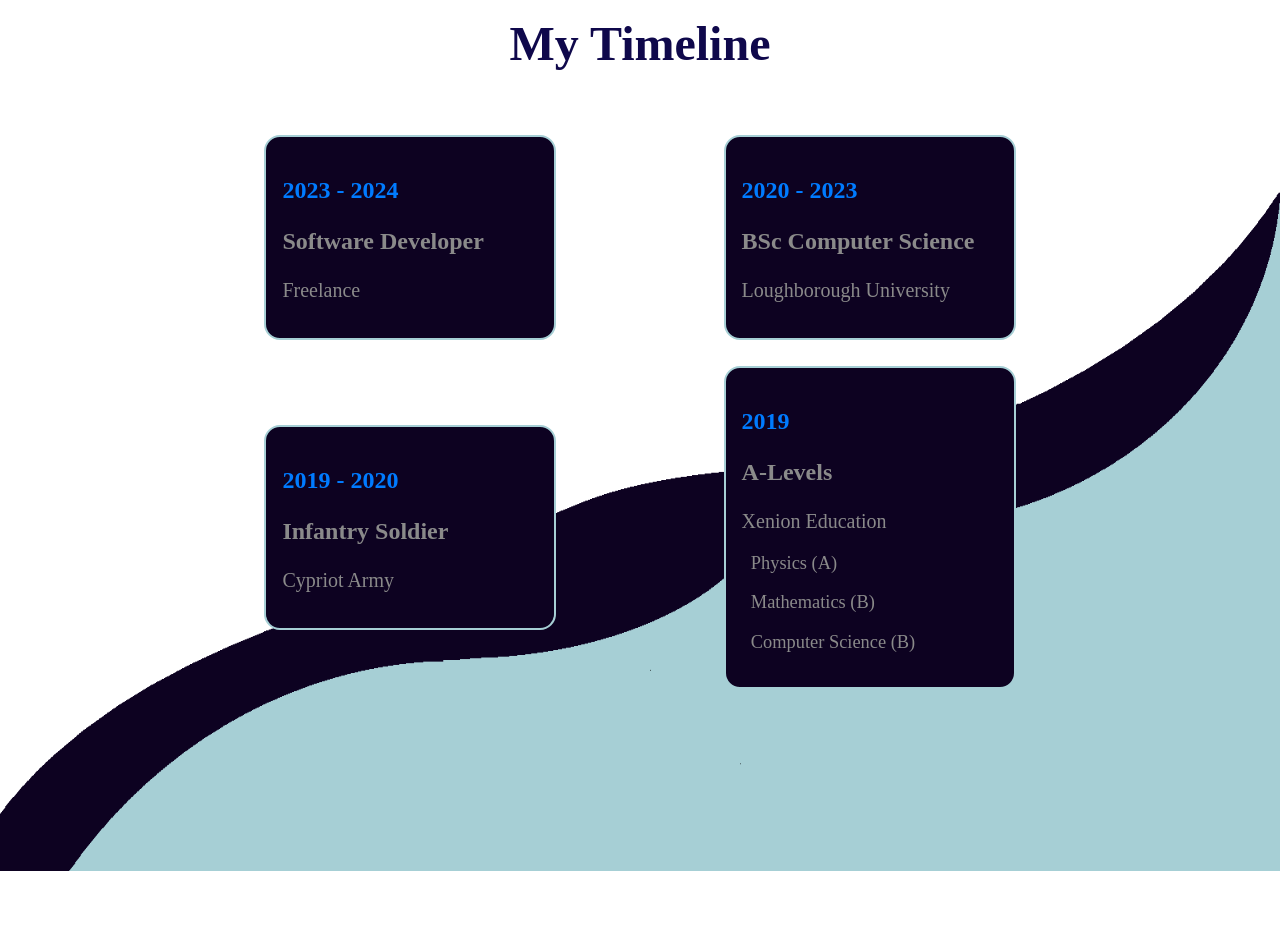
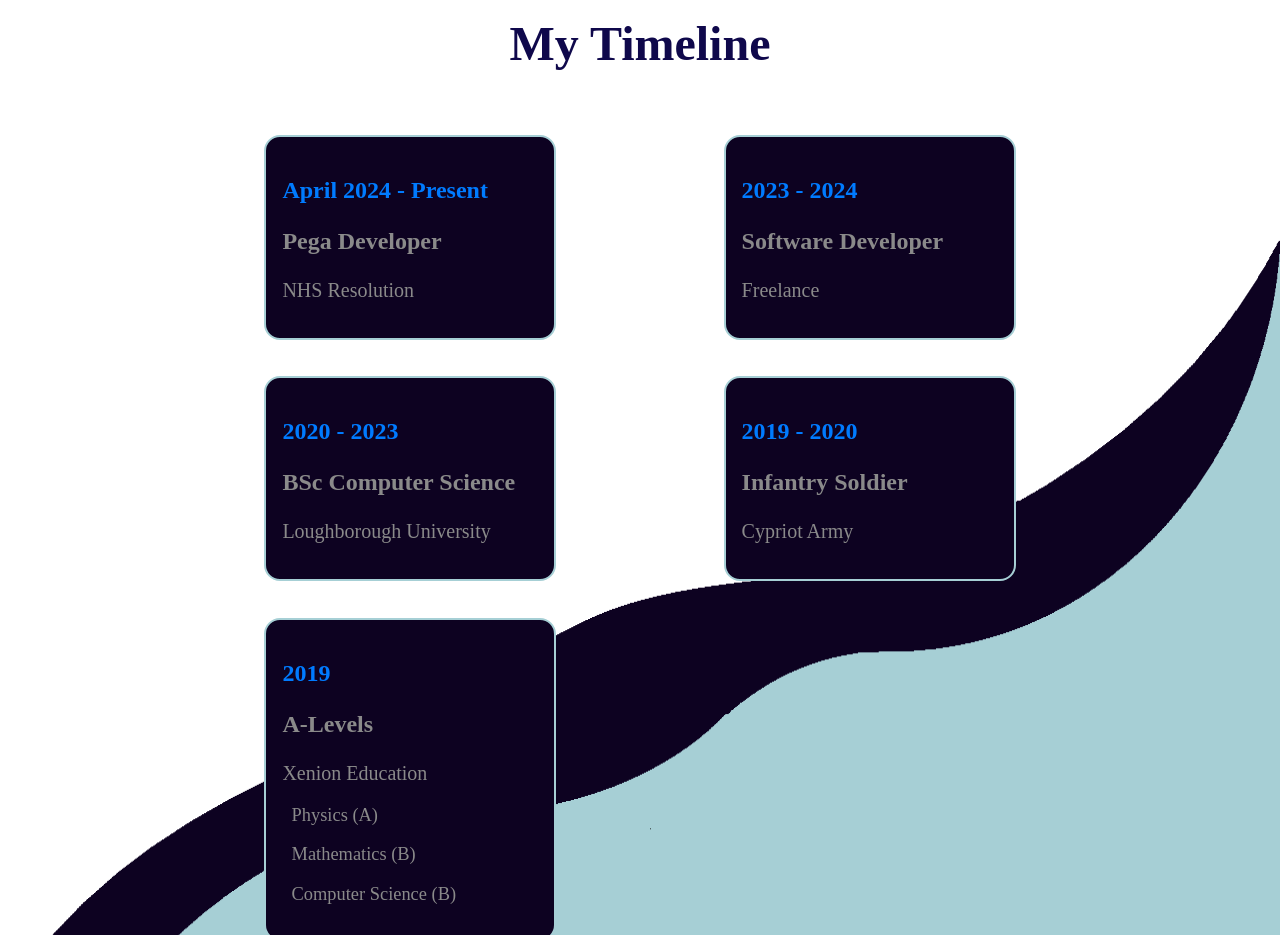
Before and after one commit to marcosvrionides/marcos-vrionides-portfolio, a React (Create React App) app: page / in a window 1280 px wide. Shown: the part 2940-3875 px from the top of the page. Before the commit the page ends 3811 px from the top, so only its background shows below. Built offline with nearby package versions, Linux system fonts and the light colour scheme.

Commit message:
added section to history

```diff
--- a/src/History/History.js
+++ b/src/History/History.js
@@ -6,6 +6,11 @@
 		<div className="history-container" id="history">
 			<div className="history-title">My Timeline</div>
 			<div className="history-items-container">
+				<div className="history-item">
+					<p className="history-year">April 2024 - Present</p>
+					<p className="history-degree">Pega Developer</p>
+					<p className="history-institution">NHS Resolution</p>
+				</div>
 				<div className="history-item">
 					<p className="history-year">2023 - 2024</p>
 					<p className="history-degree">Software Developer</p>
```
